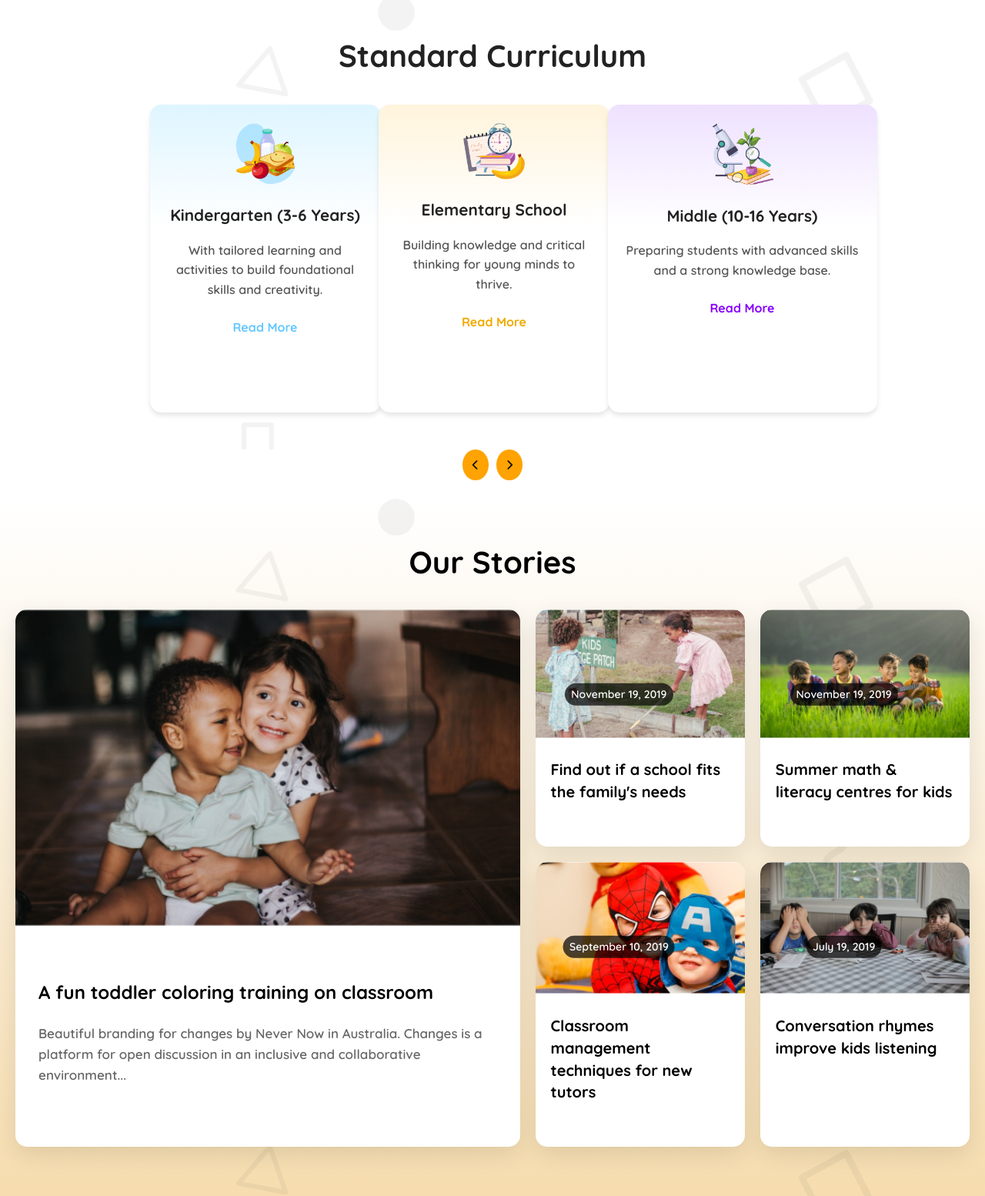
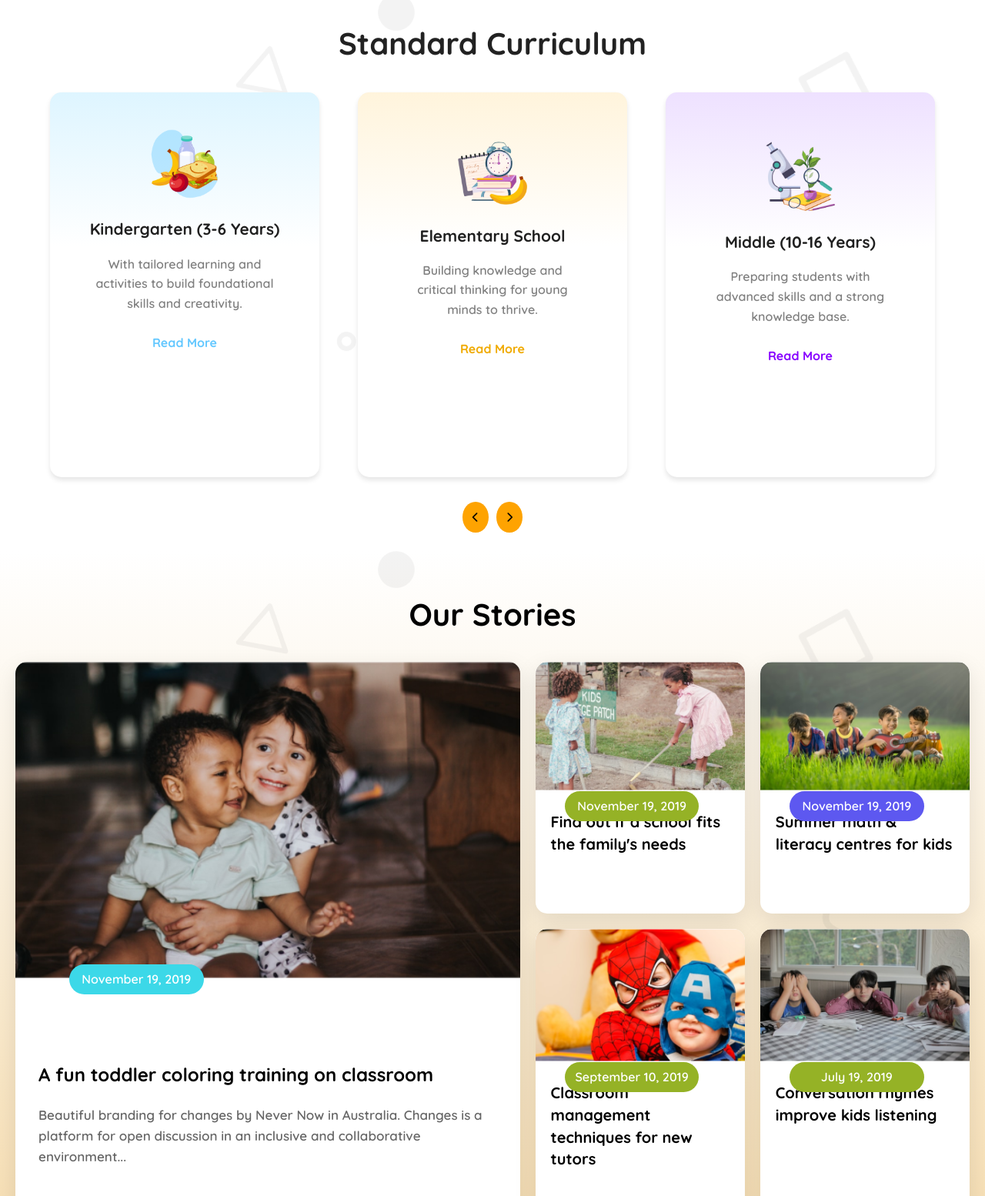
Before and after one commit to Arnob-Sarker19/Assignment-2, a plain HTML site: page index.html in a window 1280 px wide. Shown: the part 840-2394 px from the top of the page at 77% size. Drawn offline with Linux system fonts and the light colour scheme.

Commit message:
desktop mode done

```diff
--- a/index.html
+++ b/index.html
@@ -81,9 +81,11 @@
             <h1>Our Stories</h1>
             <div class="stories">
                 <div class="large-story">
+
                     <img src="./assets/story-1.png" alt="Large Story Image">
-                    <div class="date">November 19, 2019</div>
+                    <div class="date-b">November 19, 2019</div>
                     <div class="large-story-content">
+
                         <h3>A fun toddler coloring training on classroom</h3>
                         <p>Beautiful branding for changes by Never Now in Australia. Changes is a platform for open discussion in an inclusive and collaborative environment...</p>
                     </div>
@@ -98,21 +100,21 @@
                     </div>
                     <div class="story">
                         <img src="./assets/story-3.png" alt="Story Image">
-                        <div class="date">November 19, 2019</div>
+                        <div class="date-a">November 19, 2019</div>
                         <div class="story-content">
                             <h3>Summer math & literacy centres for kids</h3>
                         </div>
                     </div>
                     <div class="story">
                         <img src="./assets/story-4.png" alt="Story Image">
-                        <div class="date">September 10, 2019</div>
+                        <div class="date-c">September 10, 2019</div>
                         <div class="story-content">
                             <h3>Classroom management techniques for new tutors</h3>
                         </div>
                     </div>
                     <div class="story">
                         <img src="./assets/story-5.png" alt="Story Image">
-                        <div class="date">July 19, 2019</div>
+                        <div class="date-c">July 19, 2019</div>
                         <div class="story-content">
                             <h3>Conversation rhymes improve kids listening</h3>
                         </div>
--- a/style.css
+++ b/style.css
@@ -148,7 +148,7 @@ font-size: 25px;
 
 .curriculum {
     background: url('./assets/bg.png') ;
-    padding: 3rem;
+    padding: 2rem;
     text-align: center;
 margin-top: 70px;
 
@@ -161,10 +161,11 @@ margin-top: 70px;
 }
 
 .cards {
-    display: grid;
-   grid-template-columns: repeat(3,25%);
+    display: flex;
+   /* grid-template-columns: repeat(3,25%); */
     justify-content: center;
-    gap: 1.5px;
+    gap: 50px;
+    max-width: 2000px;
 }
 
 .card-a {
@@ -172,9 +173,9 @@ margin-top: 70px;
     border-radius: 15px;
     box-shadow: 0 4px 6px rgba(0, 0, 0, 0.1);
     text-align: center;
-    padding: 1.5rem;
-    width: 300px;
-    height: 400px;
+    padding: 3rem;
+    width: 350px;
+    height: 500px;
     background: linear-gradient(180.00deg, rgb(222, 245, 255),rgba(255, 255, 255, 0) 40%),rgb(255, 255, 255);
 
 }
@@ -183,9 +184,9 @@ margin-top: 70px;
     border-radius: 15px;
     box-shadow: 0 4px 6px rgba(0, 0, 0, 0.1);
     text-align: center;
-    padding: 1.5rem;
-    width: 300px;
-    height: 400px;
+    padding: 4rem;
+    width: 350px;
+    height: 500px;
     background: linear-gradient(180.00deg, rgb(255, 244, 220),rgba(255, 255, 255, 0) 40%),rgb(255, 255, 255);
 }
 .card-c {
@@ -193,26 +194,27 @@ margin-top: 70px;
     border-radius: 15px;
     box-shadow: 0 4px 6px rgba(0, 0, 0, 0.1);
     text-align: center;
-    padding: 1.5rem;
+    padding: 4rem;
     width: 350px;
-    height: 400px;
+    height: 500px;
     background: linear-gradient(180.00deg, rgb(238, 225, 255),rgba(255, 255, 255, 0) 40%),rgb(255, 255, 255);
 }
 .card-a img {
-    max-width: 80px;
+    max-width: 90px;
     margin-bottom: 1rem;
 }
 
 .card-a h3 {
     font-size: 1.3rem;
     margin-bottom: 1rem;
-    color: #222;
+    color: rgb(32, 32, 32);
+
 }
 
 .card-a p {
     font-size: 1rem;
-    margin-bottom: 1.5rem;
-    color: #555;
+    margin-bottom: 1.6rem;
+    color: rgb(128, 128, 128);
 }
 
 .card-a a {
@@ -223,20 +225,21 @@ margin-top: 70px;
     transition: color 0.3s;
 }
 .card-b img {
-    max-width: 80px;
+    max-width: 90px;
     margin-bottom: 1rem;
 }
 
 .card-b h3 {
     font-size: 1.3rem;
     margin-bottom: 1rem;
-    color: #222;
+    color: rgb(32, 32, 32);
+
 }
 
 .card-b p {
     font-size: 1rem;
-    margin-bottom: 1.5rem;
-    color: #555;
+    margin-bottom: 1.6rem;
+    color: rgb(128, 128, 128);
 }
 
 .card-b a {
@@ -244,23 +247,24 @@ margin-top: 70px;
     color: rgb(240, 170, 0);
     font-weight: bold;
     font-size: 1rem;
-    transition: color 0.3s;
+
 }
 .card-c img {
-    max-width: 80px;
+    max-width: 90px;
     margin-bottom: 1rem;
 }
 
 .card-c h3 {
     font-size: 1.3rem;
     margin-bottom: 1rem;
-    color: #222;
+    color: rgb(32, 32, 32);
+
 }
 
 .card-c p {
     font-size: 1rem;
-    margin-bottom: 1.5rem;
-    color: #555;
+    margin-bottom: 1.6rem;
+    color: rgb(128, 128, 128);
 }
 
 .card-c a {
@@ -268,7 +272,7 @@ margin-top: 70px;
     color: rgb(135, 0, 255);
     font-weight: bold;
     font-size: 1rem;
-    transition: color 0.3s;
+
 }
 
 
@@ -368,15 +372,50 @@ margin-top: 70px;
 
 .date {
     position: absolute;
-    top: 110px;
-    left: 40%;
-    transform: translate(-50%, -50%);
-    background: rgba(0, 0, 0, 0.7);
-    color: #fff;
-    padding: 3px 8px;
-    border-radius: 20px;
-    font-size: 14px;
-    font-weight: 600;
+    width: 174.51px;
+    height: 38.35px;
+    left: 38.35px;
+    top: 167.81px;
+    border-radius: 47.93px;
+    padding: 0.4rem;
+    background: rgb(149, 178, 38);
+color: white;
+}
+
+.date-c {
+    position: absolute;
+    width: 174.51px;
+    height: 38.35px;
+    left: 38.35px;
+    top: 172.81px;
+    border-radius: 47.93px;
+    padding: 0.4rem;
+    background: rgb(149, 178, 38);
+color: white;
+}
+
+.date-a {
+    position: absolute;
+    width: 174.51px;
+    height: 38.35px;
+    left: 38.35px;
+    top: 167.81px;
+    border-radius: 47.93px;
+    padding: 0.4rem;
+    background: rgb(93, 88, 240);
+    color: white;
+}
+
+.date-b {
+    position: relative;
+    width: 174.51px;
+    height: 38.35px;
+    left: 70px;
+    top: -25px;
+    border-radius: 47.93px;
+padding: 0.4rem;
+    background: rgb(60, 216, 232);
+    color: white;
 }
 
 .story-content {
```
